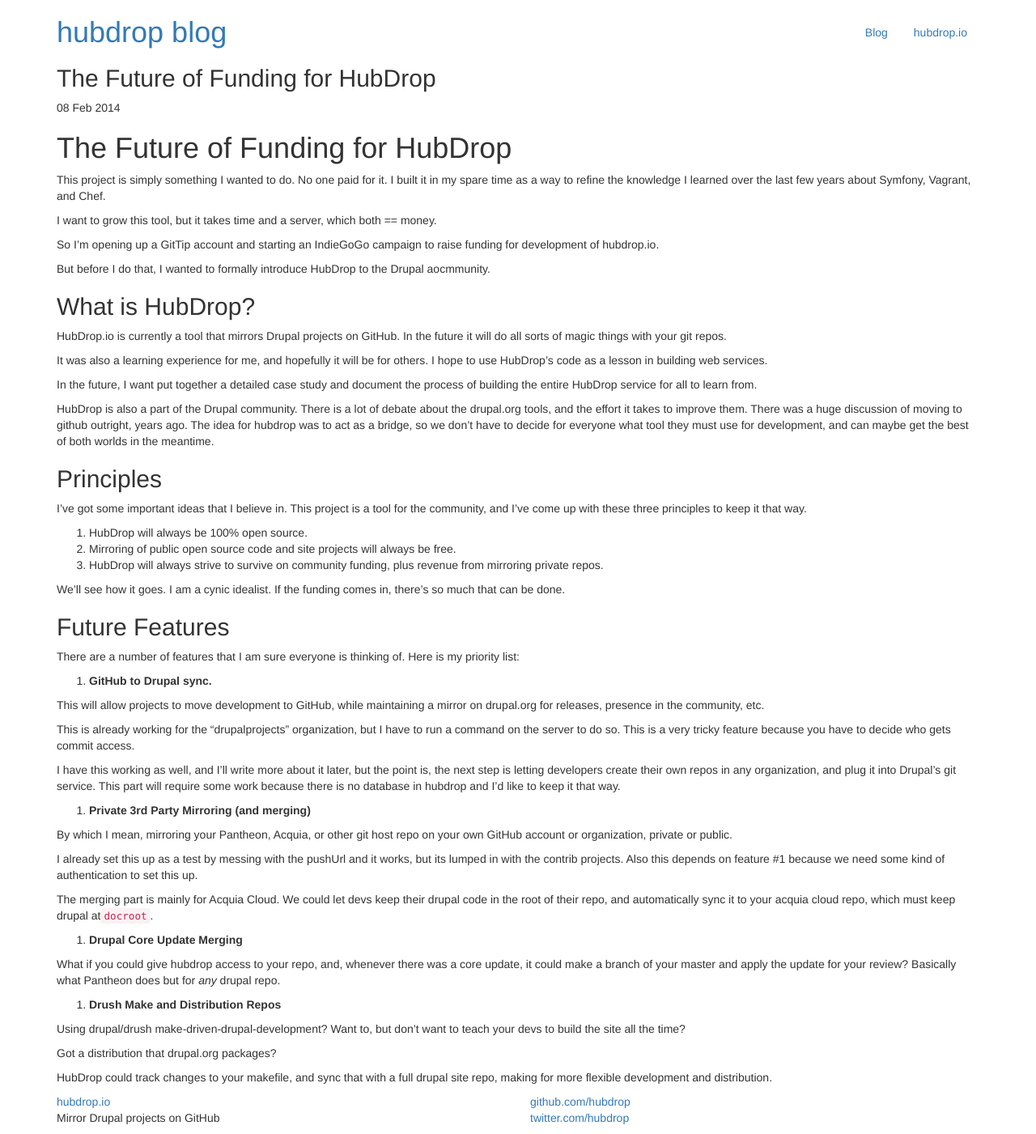
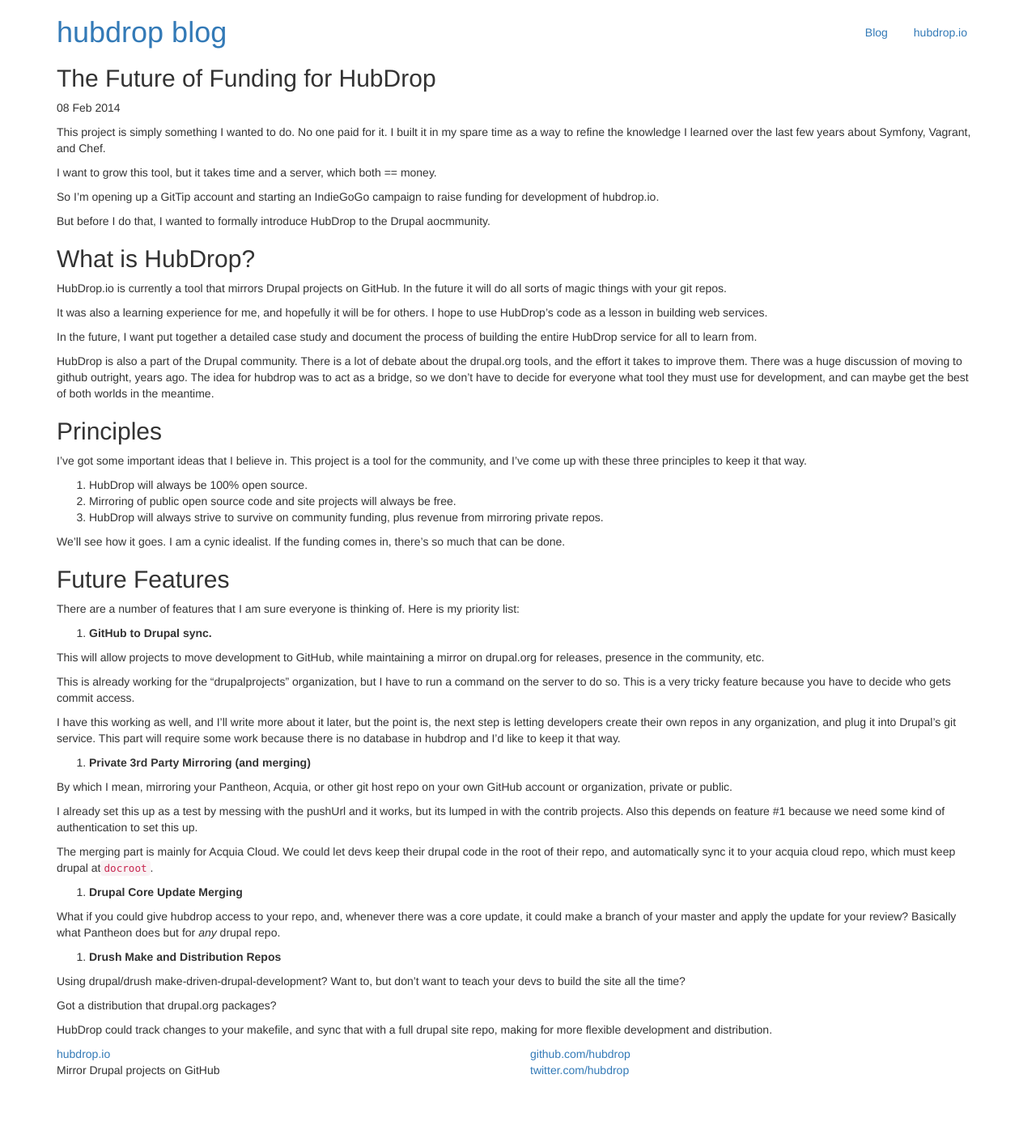
Before and after one commit to hubdrop/hubdrop.github.io, a Jekyll site: the page built from _posts/2014-02-08-the-future.markdown, in a window 1280 px wide. Shown: the whole page at 81% size. Built offline with Jekyll 4.4.1, drawn with Linux system fonts in a browser that asks for light colours; nearby versions of some CDN libraries; Markdown is read by kramdown in place of the engine named in the settings; after the commit the page ends 1342 px from its top, so only the background shows below that.

Commit message:
Removing Header

```diff
--- a/_posts/2014-02-08-the-future.markdown
+++ b/_posts/2014-02-08-the-future.markdown
@@ -4,8 +4,6 @@
 date:   2014-02-08 15:10:00
 categories: repos
 ---
-
-# The Future of Funding for HubDrop
 
 This project is simply something I wanted to do.  No one paid for it. I built it in my spare time as a way to refine the knowledge I learned over the last few years about Symfony, Vagrant, and Chef.
 
```
